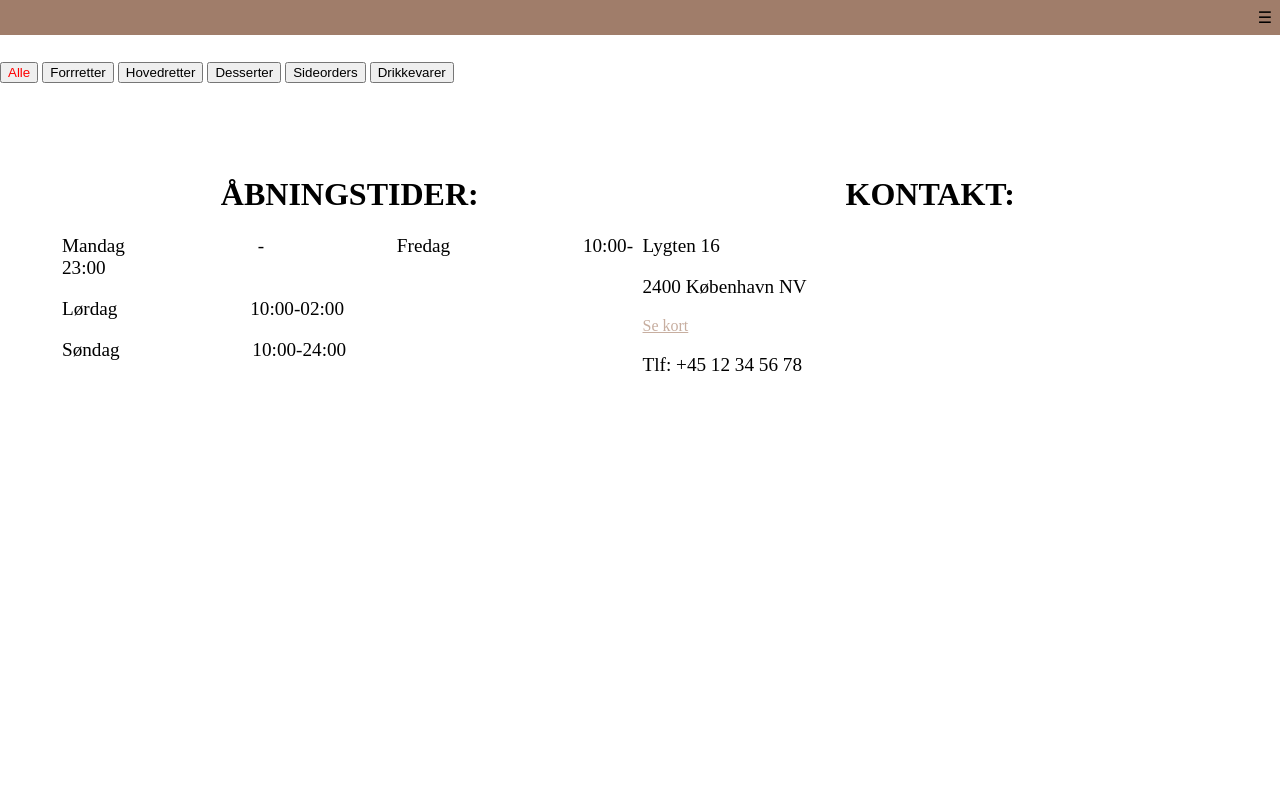
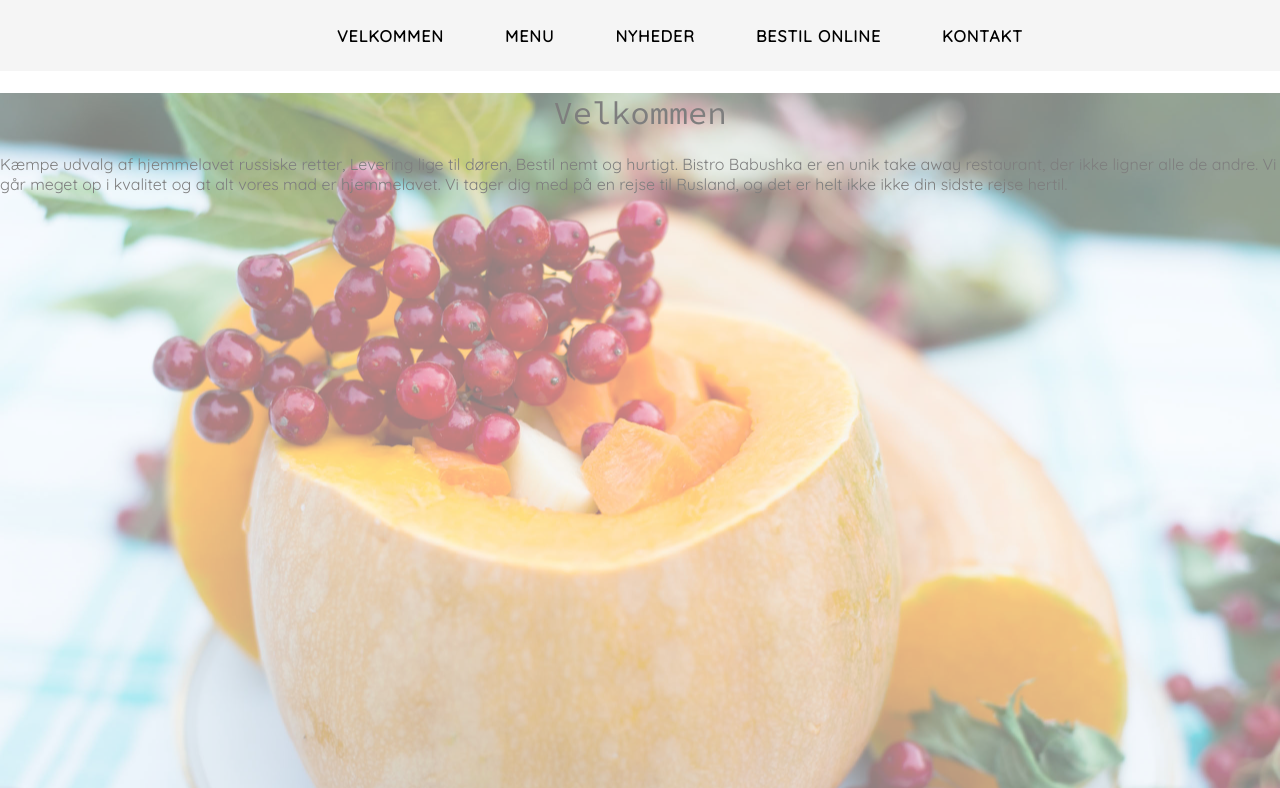
Before and after one commit to karlsgaard/Bistro-Babushka, a plain HTML site: page index.html in a window 1280 px wide. Shown: the top 788 px of the page. Drawn offline with Linux system fonts and the light colour scheme; no server answers.

Commit message:
oprettet menu.html

```diff
--- a/index.html
+++ b/index.html
@@ -6,6 +6,7 @@
     <meta name="viewport" content="width=device-width, initial-scale=1.0">
     <title>Bistro Babushka</title>
     <link rel="stylesheet" href="style.css">
+    <link href="https://fonts.googleapis.com/css?family=Courier+Prime|Open+Sans+Condensed:300|Pathway+Gothic+One|Quicksand|Source+Code+Pro&display=swap" rel="stylesheet">
 </head>
 
 <body>
@@ -13,14 +14,22 @@
         <nav>
             <div id="menuknap">☰</div>
             <ul id="menu" class="hidden">
-                <li> <a href="index.html">VELKOMMEN</a></li>
-                <li> <a href="">MENU</a></li>
-                <li> <a href="">NYheder</a></li>
-                <li> <a href="">BESTIL ONLINE</a></li>
-                <li> <a href="">KONTAKT</a></li>
+                <ul> <a href="index.html">VELKOMMEN</a></ul>
+                <ul> <a href="">MENU</a></ul>
+                <ul> <a href="">NYheder</a></ul>
+                <ul> <a href="">BESTIL ONLINE</a></ul>
+                <ul> <a href="">KONTAKT</a></ul>
             </ul>
         </nav>
     </header>
+
+    <div id="velkommen">
+        <div class="velkommen_kasse">
+            <h1>Velkommen</h1>
+            <p class="velkommen_p">Kæmpe udvalg af hjemmelavet russiske retter, Levering lige til døren, Bestil nemt og hurtigt. Bistro Babushka er en unik take away restaurant, der ikke ligner alle de andre. Vi går meget op i kvalitet og at alt vores mad er hjemmelavet. Vi tager dig med på en rejse til Rusland, og det er helt ikke ikke din sidste rejse hertil. </p>
+
+        </div>
+    </div>
 
 
     <section id="splash"></section>
@@ -59,20 +68,10 @@
             </div>
             <div class="kontakt">
                 <h1>KONTAKT:</h1>
-                <p>Lygten 16</p>
-                <p>2400 København NV</p>
-                <a href="https://www.google.com/maps/place/Beauty+By+Louise/@55.6487125,12.1307559,17z/data=!3m1!4b1!4m5!3m4!1s0x46525fd979e76f9d:0xf7c239d2da8d9b80!8m2!3d55.6487095!4d12.1329446"> Se kort</a>
+                <p>Adresse: Lygten 16</p>
+                <p>2400 København NV <a href="https://www.google.com/maps/place/Beauty+By+Louise/@55.6487125,12.1307559,17z/data=!3m1!4b1!4m5!3m4!1s0x46525fd979e76f9d:0xf7c239d2da8d9b80!8m2!3d55.6487095!4d12.1329446"> Se kort</a></p>
 
                 <p>Tlf: +45 12 34 56 78 </p>
-            </div>
-
-            <div class="some">
-                <div class="insta">
-                    <a href=""><img src=""></a>
-                </div>
-                <div class="face">
-                    <a href=""><img src=""></a>
-                </div>
             </div>
 
         </div>
@@ -80,9 +79,6 @@
             &copy;Kea MMD - Isabella Karlsgaard - 2020</div>
     </footer>
     <!-- her starter javascript-->
-
-
-
 
 
     <script>
--- a/style.css
+++ b/style.css
@@ -7,6 +7,7 @@ body {
 
 img {
     width: 100%;
+    box-shadow: 0px 0px 15px 0px rgba(179, 179, 179, 1);
 }
 
 section {
@@ -16,17 +17,34 @@ section {
 }
 
 h1 {
-    font-size: 2.5rem;
+    font-size: 2rem;
+    font-weight: 300;
+    font-family: 'Source Code Pro', monospace;
+    text-align: center;
+
 }
 
 h2 {
     font-size: 1.5rem;
+
 }
 
 p {
-    font-size: 1.2rem;
-    font-weight: lighter;
+    font-family: 'Quicksand', sans-serif;
 }
+
+.data-container {
+    display: grid;
+    grid-template-columns: repeat(auto-fill, minmax(200px, 1fr));
+    margin: 10px;
+    grid-gap: 5px;
+}
+
+.valgt {
+    color: red;
+}
+
+
 
 /*---- Generelle indstillinger  SLUT ------ */
 
@@ -35,14 +53,15 @@ p {
 
 header {
     width: 100vw;
-    background-color: #a07d6a;
+    background-color: whitesmoke;
+
 }
 
 header nav {
     display: flex;
     flex-wrap: wrap;
     flex-direction: column;
-    align-items: flex-end;
+    align-items: center;
 }
 
 
@@ -50,17 +69,23 @@ header nav a {
     text-decoration: none;
     text-transform: uppercase;
     font-weight: bold;
+    align-content: center;
 }
 
 header a {
     padding: 0.5rem;
     display: flex;
     color: black;
+    font-family: 'Quicksand', sans-serif;
 }
 
 
 header nav a:visited {
-    color: white;
+    color: black;
+}
+
+header nav a:hover {
+    color: darksalmon;
 }
 
 .hidden {
@@ -75,54 +100,63 @@ header nav a:visited {
     margin: 0.5rem;
 }
 
+.velkommen_kasse {
+    background-image: url(imgs/large/pavlova.jpg);
+
+    width: 100vw;
+    height: 100vh;
+    background-size: cover;
+    background-position: 60% 10%;
+    max-width: none;
+    opacity: 50%;
+}
+
 /********menu slut *******/
+
 
 /********kontakt start *******/
 
 #footer {
-    padding: 2rem;
     background-color: white;
     margin: 20px;
-
-
 }
-
 
 #footer h1 {
     color: black;
-    font-size: 2rem;
+    font-size: 1.5rem;
 }
 
 #footer .sectionwrapper {
-
     display: grid;
-    grid-template-columns: repeat(auto-fill, minmax(400px, 1fr));
+    grid-template-columns: repeat(auto-fill, minmax(600px, 1fr));
     margin: 10px;
     grid-gap: 5px;
-    text-align: left;
+    border-top: solid 1px grey;
 
 }
 
 #footer .aabningstider p {
-
-
     color: black;
-    word-spacing: 8rem;
+    text-align: center;
 }
 
 #footer .kontakt p {
     color: black;
+    text-align: center;
 }
 
 #footer .kontakt a {
     color: #c7aea0;
 }
 
+/*
 #footer .aabningstider .kontakt .some {
-    flex-grow: 0;
-    flex-basis: 500px;
+    flex-grow: 2;
+    flex-basis: 300px;
 }
+*/
 
+/*
 #footer .some {
     display: flex;
 }
@@ -144,12 +178,37 @@ header nav a:visited {
 .andcopy {
     color: white;
     text-align: center;
-    padding: 1rem;
 }
+*/
 
 /********kontakt slut *******/
 
+/********buttons start *******/
 
+#filter_menu {
+    margin: 2vw;
+    align-content: center;
+}
+
+button.filter {
+    width: 16%;
+    font-weight: 100;
+    text-align: center;
+    font-size: 16px;
+    color: black;
+    margin-bottom: 1px;
+    padding: 10px 20px;
+    border: 0;
+    border-bottom: solid 1px;
+    cursor: pointer;
+    box-shadow: none;
+}
+
+button.filter:hover {
+    background-color: darksalmon;
+}
+
+/********buttons slut *******/
 
 
 .menu_view {
@@ -158,23 +217,63 @@ header nav a:visited {
     margin: 1vw;
 }
 
-.data-container {
-    display: grid;
-    grid-template-columns: repeat(auto-fill, minmax(200px, 1fr));
-    margin: 10px;
-    grid-gap: 5px;
-}
+
+/********media q *******/
+
+@media only screen and (min-width:800px) {
+
+    #menuknap {
+        display: none;
+    }
+
+    .hidden {
+        transform: translateX(0);
+        opacity: 1;
+        display: inline-block;
+    }
+
+    header ul {
+        display: inline-block;
+        letter-spacing: 1px;
+
+    }
+
+    header nav {
+        padding: 0.1rem;
+    }
 
 
-.valgt {
-    color: red;
-}
+    header nav li {
+        padding: 0.3rem;
+        background-color: transparent;
+        margin: 0.8rem;
+        text-decoration: none;
+        color: black;
+    }
 
-.menu {
-    text-align: center;
+
+    /*
+    #logo_splash {
+        background-image: url(billeder/logo.svg);
+        height: 30vw;
+        width: 60vw;
+        background-size: cover;
+        position: absolute;
+        top: 20vw;
+        left: 20vw;
+    }
+*/
 
 }
 
-h1 {
-    text-align: center;
+@media screen and (min-width: 550px) .velkommen_kasse {
+    margin: 0 auto;
+    width: 80%;
+    background: rgba(255, 255, 255, 0.7);
+    padding: 40px 0px;
+    box-shadow: 0px 0px 15px 0px rgba(56, 56, 56, 1);
 }
+
+@media screen and (min-width: 900px) .velkommen_kasse {
+    width: 50%;
+}
```
Also changed, not shown: menu.html (added).
